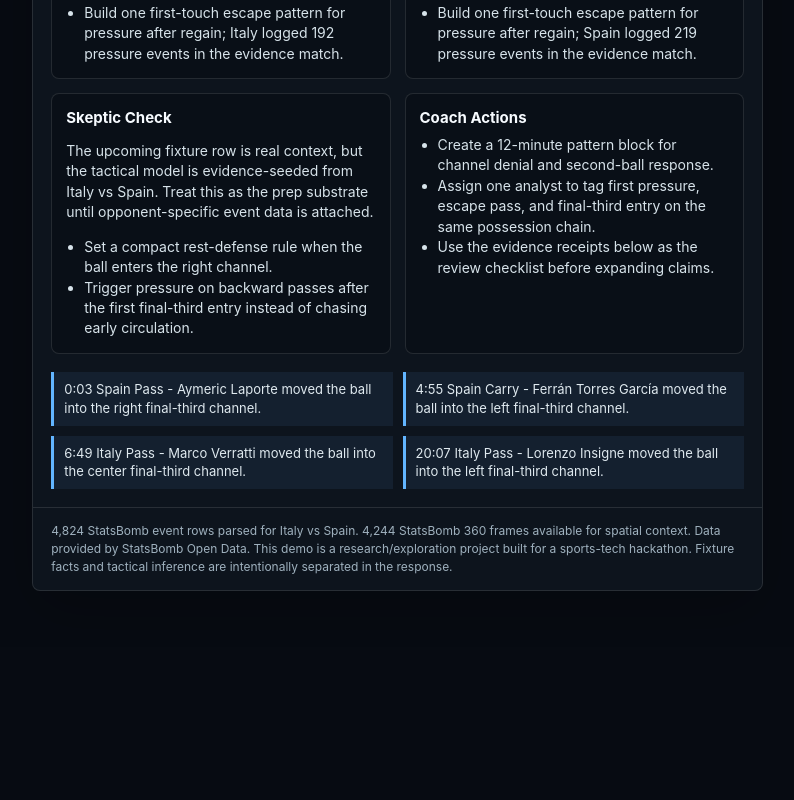
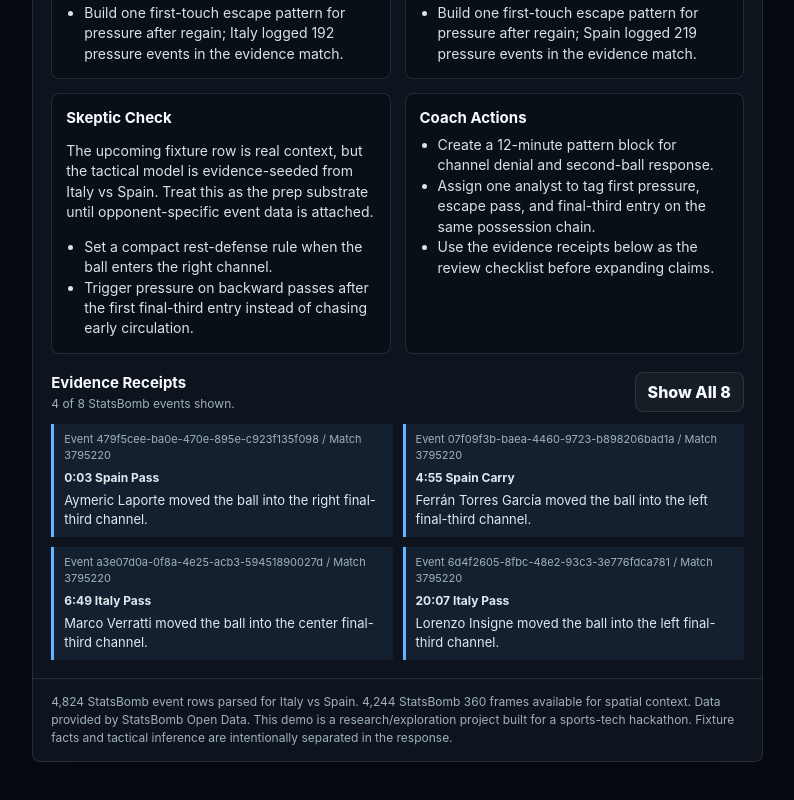
Before and after one commit to mrrCarter/matchroom-soccer-substrate, a Next.js app: page / in a window 1280 px wide. Shown: the part 2158-2958 px from the top of the page, without its empty margins (466-1260 px from the left). Before the commit the page ends 2805 px from the top, so only its background shows below. Built offline with nearby package versions, Linux system fonts and the light colour scheme.

Commit message:
feat: expose full soccer evidence receipts

```diff
--- a/app/globals.css
+++ b/app/globals.css
@@ -491,13 +491,48 @@ h1 {
   padding: 0 18px 18px;
 }
 
+.receipts-header {
+  display: flex;
+  justify-content: space-between;
+  gap: 12px;
+  align-items: center;
+  padding: 0 18px 12px;
+}
+
+.receipts-header h3 {
+  margin: 0;
+  font-size: 15px;
+}
+
+.receipts-header p {
+  margin: 4px 0 0;
+  color: var(--muted);
+  font-size: 12px;
+}
+
 .receipt {
+  display: grid;
+  gap: 5px;
   border-left: 3px solid var(--blue);
   padding: 8px 10px;
   background: rgba(98, 181, 255, 0.08);
   color: #dfe9ef;
   font-size: 13px;
   line-height: 1.45;
+}
+
+.receipt strong {
+  font-size: 12px;
+}
+
+.receipt span {
+  display: block;
+}
+
+.receipt-meta {
+  color: var(--muted);
+  font-size: 11px;
+  word-break: break-word;
 }
 
 .source-bar {
@@ -526,6 +561,7 @@ h1 {
 @media (max-width: 720px) {
   .topbar,
   .stat-ribbon,
+  .receipts-header,
   .pitch-caption {
     align-items: flex-start;
     flex-direction: column;
--- a/components/SoccerRoom.tsx
+++ b/components/SoccerRoom.tsx
@@ -77,6 +77,7 @@ export default function SoccerRoom({
     status: "idle",
     message: "Ready to build a two-match prep room."
   });
+  const [showAllReceipts, setShowAllReceipts] = useState(false);
   const [isPending, startTransition] = useTransition();
 
   const fixtureById = useMemo(
@@ -124,6 +125,13 @@ export default function SoccerRoom({
   const seedSelectionBlocked = mode === "seed" && (!fixtureIds[0] || !fixtureIds[1] || fixtureIds[0] === fixtureIds[1]);
   const manualSelectionBlocked = mode === "manual" && !manualFixtures.every(manualFixtureReady);
   const canShareSeedLink = mode === "seed" && selectedSeedFixtures.length === 2 && fixtureIds[0] !== fixtureIds[1];
+  const totalEvidenceReceiptCount = prep.plans.reduce((count, plan) => count + plan.evidence.length, 0);
+  const visibleEvidenceReceipts = prep.plans.flatMap((plan) =>
+    (showAllReceipts ? plan.evidence : plan.evidence.slice(0, 2)).map((item) => ({
+      fixtureId: plan.fixture.id,
+      item
+    }))
+  );
 
   function updateManual(index: 0 | 1, field: keyof Fixture, value: string) {
     setManualFixtures((current) => {
@@ -466,15 +474,35 @@ export default function SoccerRoom({
           </article>
         </div>
 
+        <div className="receipts-header">
+          <div>
+            <h3>Evidence Receipts</h3>
+            <p>
+              {visibleEvidenceReceipts.length} of {totalEvidenceReceiptCount} StatsBomb events shown.
+            </p>
+          </div>
+          <button
+            type="button"
+            className="secondary-button"
+            aria-pressed={showAllReceipts}
+            onClick={() => setShowAllReceipts((current) => !current)}
+          >
+            {showAllReceipts ? "Show Less" : `Show All ${totalEvidenceReceiptCount}`}
+          </button>
+        </div>
+
         <div className="receipts">
-          {prep.plans.flatMap((plan) =>
-            plan.evidence.slice(0, 2).map((item) => (
-              <div className="receipt" key={`${plan.fixture.id}-${item.eventId}`}>
-                {item.minute}:{String(item.second).padStart(2, "0")} {item.team} {item.eventType} -{" "}
-                {item.description}
-              </div>
-            ))
-          )}
+          {visibleEvidenceReceipts.map(({ fixtureId, item }) => (
+            <div className="receipt" key={`${fixtureId}-${item.eventId}`}>
+              <span className="receipt-meta">
+                Event {item.eventId} / Match {item.matchId}
+              </span>
+              <strong>
+                {item.minute}:{String(item.second).padStart(2, "0")} {item.team} {item.eventType}
+              </strong>
+              <span>{item.description}</span>
+            </div>
+          ))}
         </div>
 
         <div className="source-bar">
```
